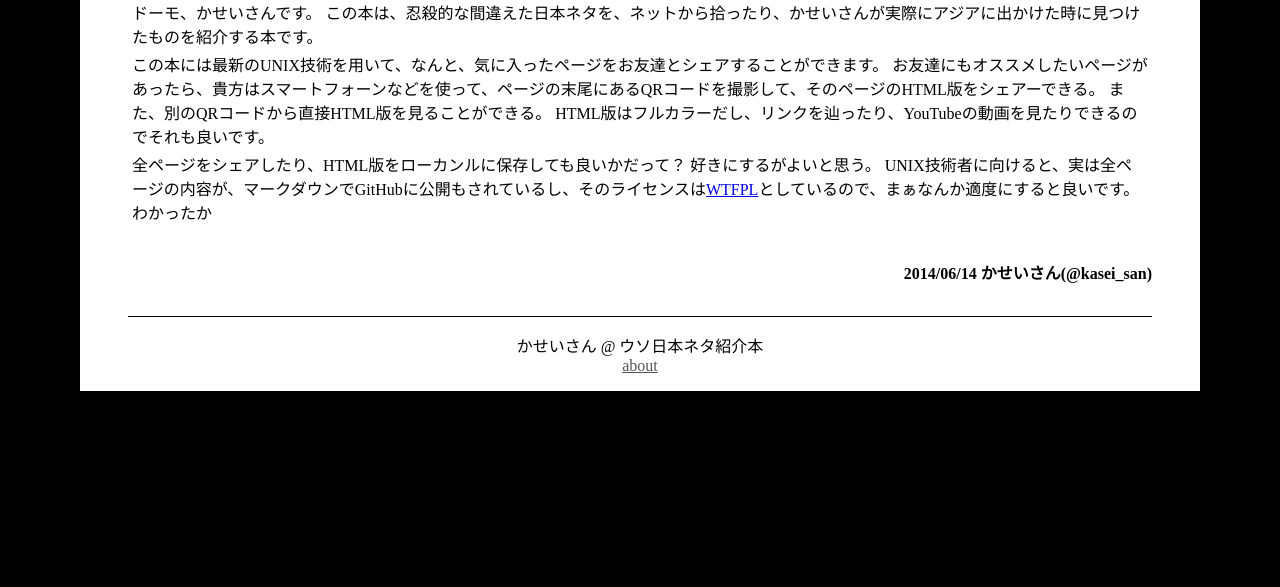
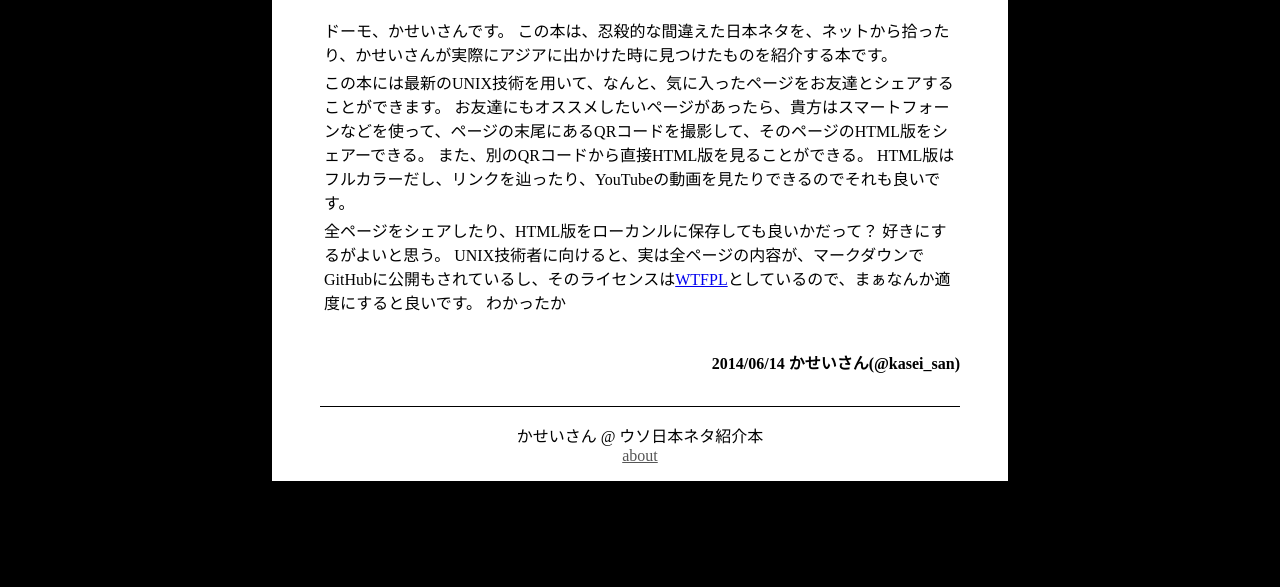
Before and after one commit to kasei-san/njslyr_atmosphere, a plain HTML site: page 01_maegaki.html in a window 1280 px wide. Shown: the part 214-801 px from the top of the page. Drawn offline with Linux system fonts and the light colour scheme.

Commit message:
Update 2014-06-13T14:16:46.937Z

```diff
--- a/css/style.css
+++ b/css/style.css
@@ -27,7 +27,7 @@ div.about{
 }
 
 div.main{
-  width: 80%;
+  width: 640px;
   margin: 0 auto;
   background-color: #FFF;
   padding-top: 3em;
```
